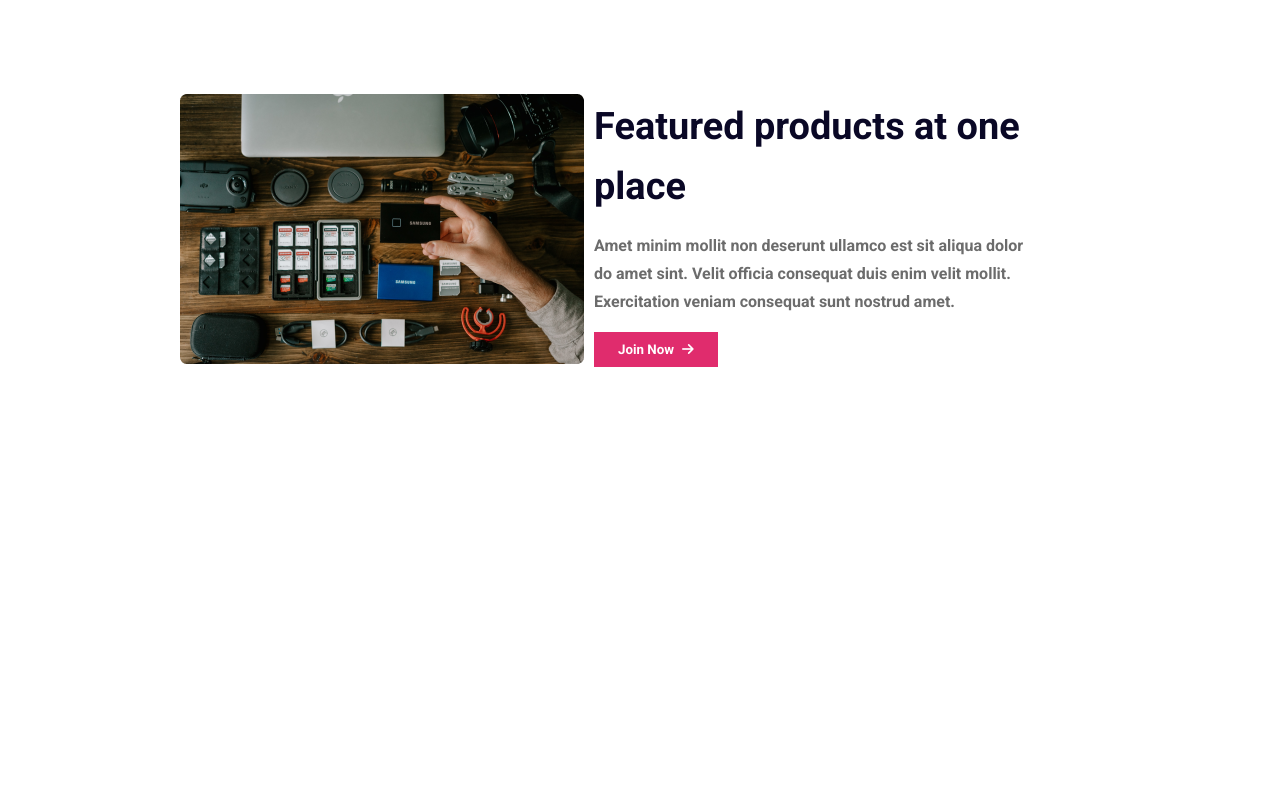
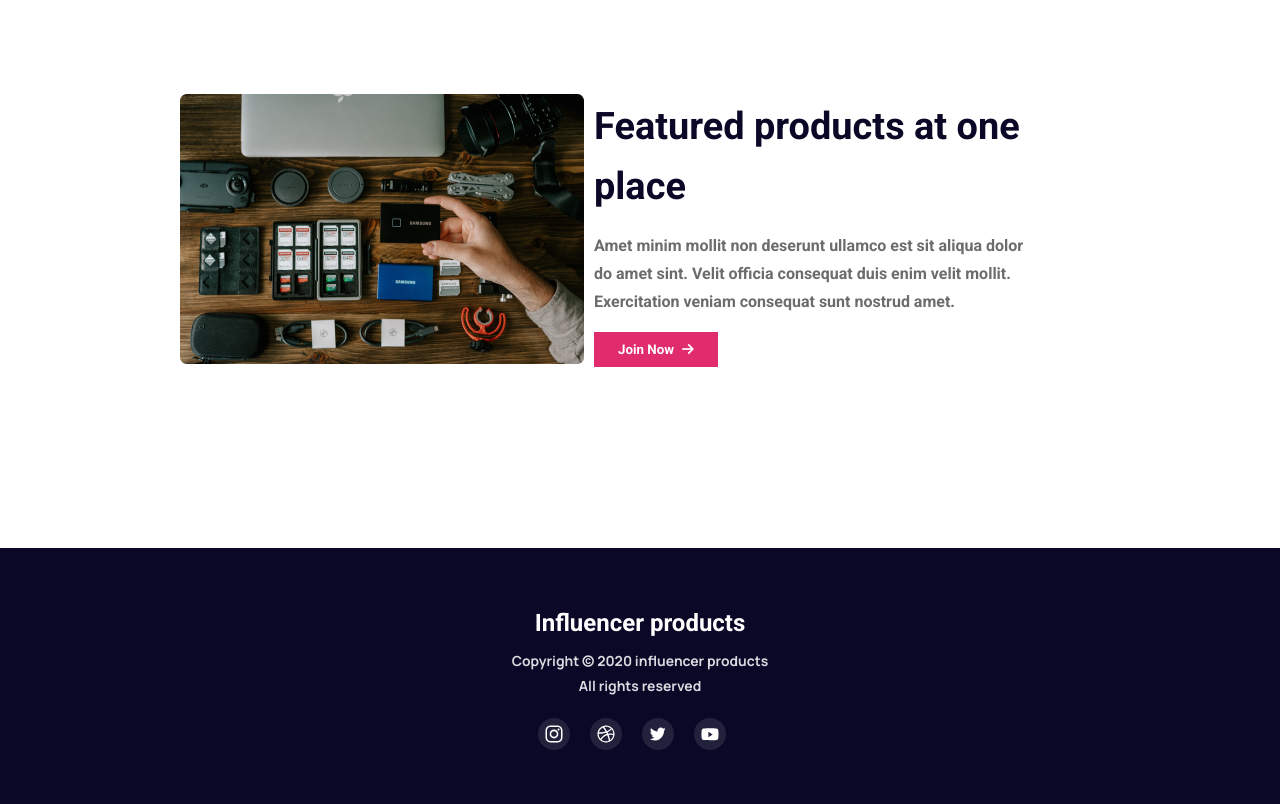
Before and after one commit to ferdousdevloper/project-influencer-gear, a plain HTML site: page index.html in a window 1280 px wide. Shown: the part 2796-3600 px from the top of the page. Before the commit the page ends 3344 px from the top, so only its background shows below. Drawn offline with Linux system fonts and the light colour scheme.

Commit message:
upadted-3

```diff
--- a/index.html
+++ b/index.html
@@ -224,6 +224,24 @@
 
     </section>
    <!-- FEATURE SECTION END -->
+   <!-- FOOTER SECTION START -->
+   <footer class="footer-section">
+        <div class="footer-content">
+            <div class="footer-description">
+                <h3 class="footer-title">Influencer products</h3>
+                <p>Copyright © 2020  influencer products</p>
+                <p>All rights reserved</p>
+            </div>
+            <div class="footer-icons">
+                <img src="Social Icons/White/Instagram.svg" alt="">
+                <img src="Social Icons/White/Dribbble.svg" alt="">
+                <img src="Social Icons/White/Twitter.svg" alt="">
+                <img src="Social Icons/White/Youtube.svg" alt="">
+            </div>
+        </div>
+
+   </footer>
+   <!-- FOOTER SECTION END -->
 </body>
 
 </html>
--- a/style.css
+++ b/style.css
@@ -188,6 +188,9 @@
     align-items: center;
     gap: 10px;
 }
+/* .feature-section img{
+    margin: 10px 20px;
+} */
 .feature-section .feature-section-description .feature-section-title{
     color: #0A0826;
     font-size: 2.37rem;
@@ -208,7 +211,36 @@
     border: 0;
     font-weight: 700;
 }
+/* FEATURE SECTION END */
 
+/* FOOTER SECTION START */
+
+.footer-section{
+    background-color: #0A0826;
+    color: #fff;
+    padding: 50PX 0;
+    text-align: center;
+}
+.footer-section .footer-content{
+
+}
+.footer-section .footer-content .footer-title{
+    font-size: 1.5rem;
+    font-weight: 700;
+    line-height: 50px;
+}
+.footer-section .footer-content p{
+    color: #D9DBE1;
+    font-family: Manrope;
+    font-size: 0.87rem;
+    font-weight: 700;
+    line-height: 25px;
+}
+.footer-section .footer-content img{
+    margin-right: 16px;
+    margin-top: 20px;
+}
+/* FOOTER SECTION END */
 
 /* RESPONSIVE AREA START */
 
@@ -230,7 +262,8 @@
 
     .header .navbar ul {
         text-align: center;
-        gap: 15px;
+        gap: 12px;
+        margin-top: 20px;
     }
 
     .banner {
@@ -268,18 +301,8 @@
         flex-direction: column-reverse;
         align-items: center;
         text-align: center;
-
-
+        margin: 100px 20px;
     }
-    .feature-section .feature-section-description{
-        width: 100%;
-        align-items: center;
-        text-align: center;
-    }
-
-
-
-
 }
 
 /* SMALL SIZE MOBILE RESPONSIVE END */
@@ -302,7 +325,8 @@
 
     .header .navbar ul {
         text-align: center;
-        gap: 35px;
+        gap: 25px;
+        margin-top: 20px;
     }
 
     .banner {
@@ -335,6 +359,14 @@
     .collection .collection-grid {
         grid-template-columns: repeat(2, 1fr);
     }
+    .feature-section{
+        flex-direction: column-reverse;
+        align-items: center;
+        text-align: center;
+        margin: 100px 20px;
+
+
+    }
 }
 
 /* TABLET SIZE RESPONSIVE END */
```
Also changed, not shown: Social Icons/White/Dribbble.svg (added), Social Icons/White/Instagram.svg (added), Social Icons/White/Twitter.svg (added), Social Icons/White/Youtube.svg (added).
